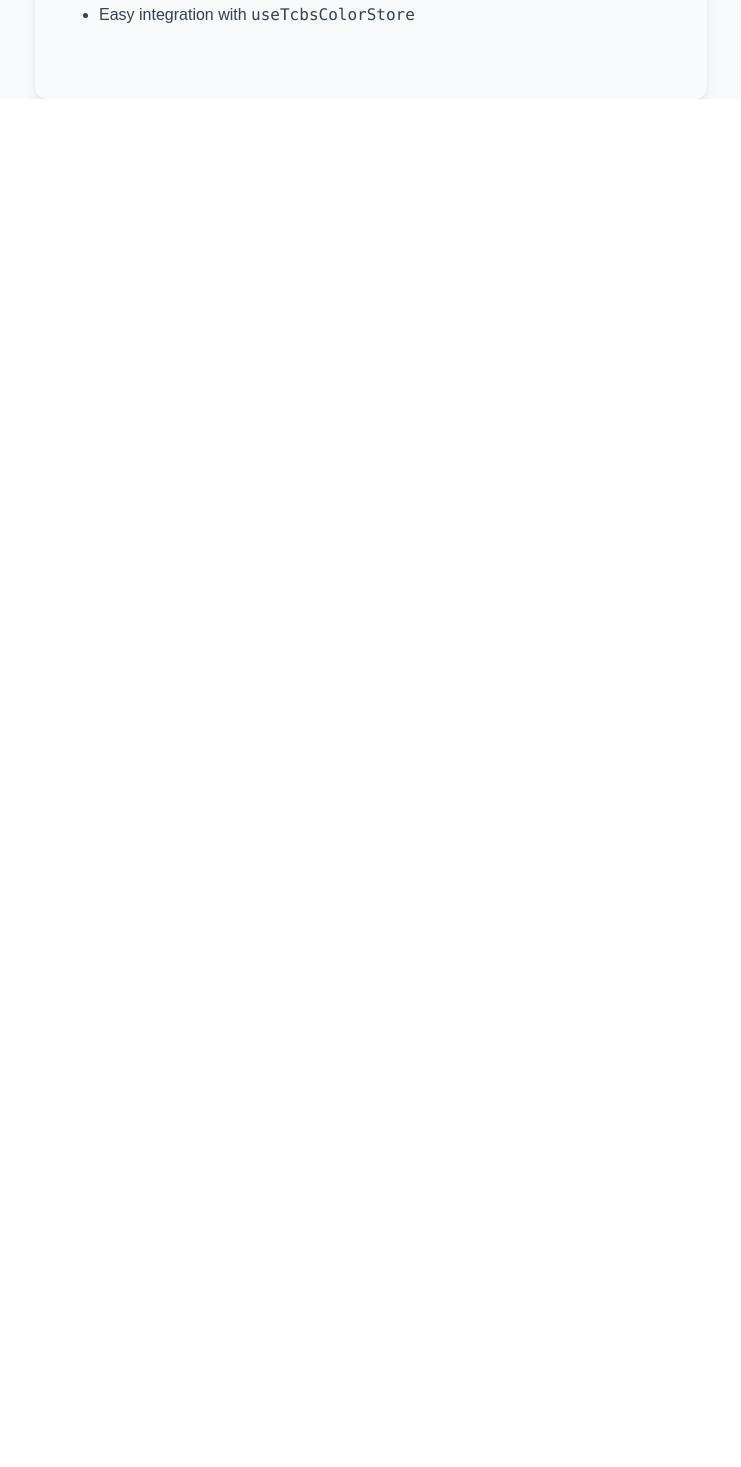
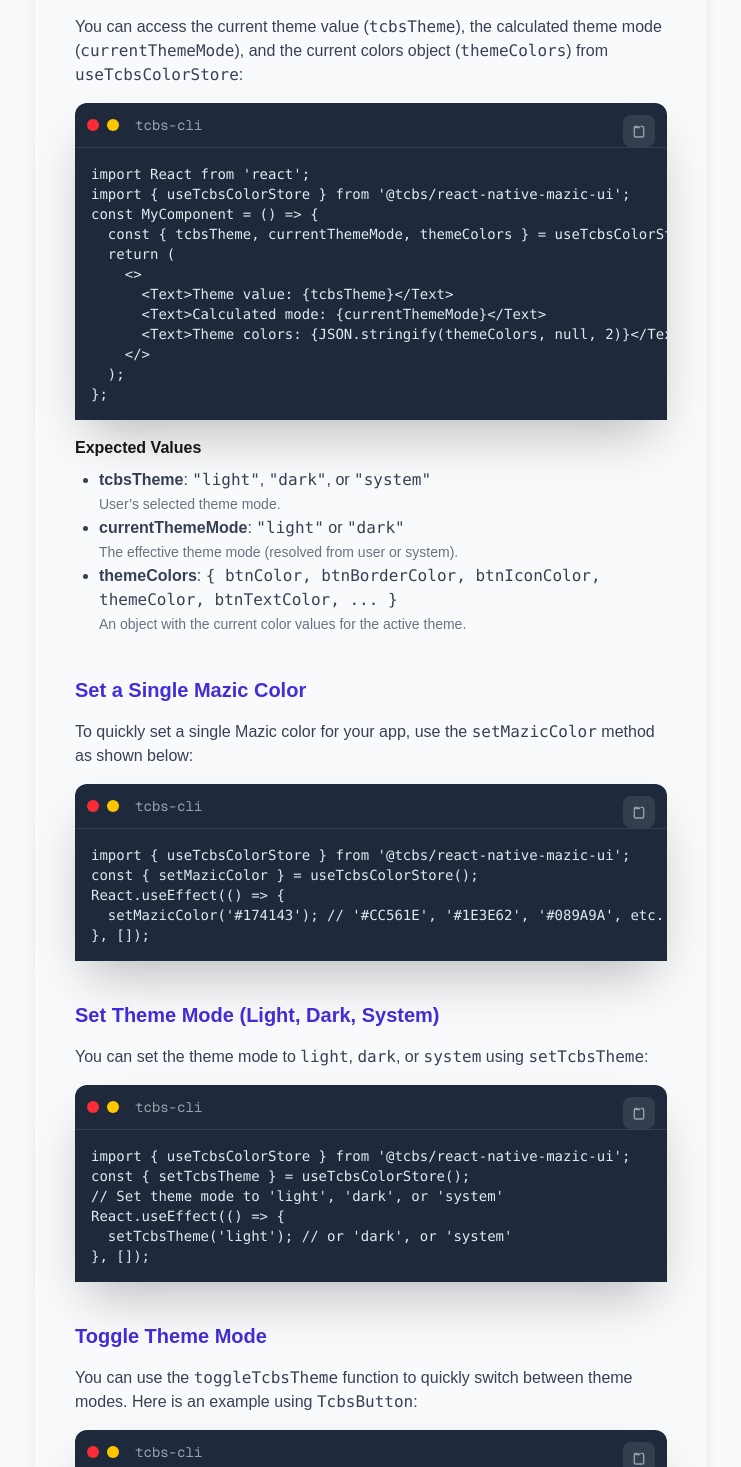
Before and after one commit to TechCraft-By-Subrata/tcbs-frontend, a Next.js app: page /ui-home/theme in a window 1280 px wide. Shown: the part 907-2374 px from the top of the page, without its empty margins (269-1010 px from the left). Before the commit the page ends 1006 px from the top, so only its background shows below. Built offline with nearby package versions, Linux system fonts and the light colour scheme.

Commit message:
theme documentation added

```diff
--- a/src/app/ui-home/theme/page.tsx
+++ b/src/app/ui-home/theme/page.tsx
@@ -27,7 +27,26 @@ React.useEffect(() => {
   });
 }, []);`;
 
-const ThemePage: React.FC = () => (
+const mazicColorSectionDoc = `import { useTcbsColorStore } from '@tcbs/react-native-mazic-ui';
+
+const { setMazicColor } = useTcbsColorStore();
+
+React.useEffect(() => {
+  setMazicColor('#174143'); // '#CC561E', '#1E3E62', '#089A9A', etc.
+}, []);`;
+
+
+const setThemeModeDoc = `import { useTcbsColorStore } from '@tcbs/react-native-mazic-ui';
+
+const { setTcbsTheme } = useTcbsColorStore();
+
+// Set theme mode to 'light', 'dark', or 'system'
+React.useEffect(() => {
+  setTcbsTheme('light'); // or 'dark', or 'system'
+}, []);`;
+
+const ThemePage: React.FC = () => {
+  return (
     <main className="min-h-screen flex items-center justify-center bg-gray-50" style={{ background: colors.background }}>
       <div className="max-w-2xl w-full p-10 rounded-xl shadow-lg bg-white" style={{ background: colors.background }}>
         <Link href="/ui-home" className="text-indigo-600 hover:underline mb-6 inline-block">← Back to UI Home</Link>
@@ -39,6 +58,112 @@ const ThemePage: React.FC = () => (
         </div>
         <p className="text-gray-700 mb-6">You can easily set up your app's theme using <code>useTcbsColorStore</code> from <code>@tcbs/react-native-mazic-ui</code>. Below is a sample implementation for both light and dark modes:</p>
         <CodeBlock command copyText={themeDoc}>{themeDoc}</CodeBlock>
+<section className="mt-10">
+  <h2 className="text-xl font-semibold text-indigo-700 mb-4">Access Theme State and Colors</h2>
+  <p className="text-gray-700 mb-4">
+    You can access the current theme value (<code>tcbsTheme</code>), the calculated theme mode (<code>currentThemeMode</code>), and the current colors object (<code>themeColors</code>) from <code>useTcbsColorStore</code>:
+  </p>
+  <CodeBlock command copyText={`import React from 'react';
+import { useTcbsColorStore } from '@tcbs/react-native-mazic-ui';
+
+const MyComponent = () => {
+  const { tcbsTheme, currentThemeMode, themeColors } = useTcbsColorStore();
+
+  return (
+    <>
+      <Text>Theme value: {tcbsTheme}</Text>
+      <Text>Calculated mode: {currentThemeMode}</Text>
+      <Text>Theme colors: {JSON.stringify(themeColors, null, 2)}</Text>
+    </>
+  );
+};`}>{`import React from 'react';
+import { useTcbsColorStore } from '@tcbs/react-native-mazic-ui';
+
+const MyComponent = () => {
+  const { tcbsTheme, currentThemeMode, themeColors } = useTcbsColorStore();
+
+  return (
+    <>
+      <Text>Theme value: {tcbsTheme}</Text>
+      <Text>Calculated mode: {currentThemeMode}</Text>
+      <Text>Theme colors: {JSON.stringify(themeColors, null, 2)}</Text>
+    </>
+  );
+};`}</CodeBlock>
+<div className="mt-4 mb-6">
+  <h3 className="font-semibold mb-2">Expected Values</h3>
+  <ul className="list-disc pl-6 text-gray-700">
+    <li>
+      <b>tcbsTheme</b>: <code>&quot;light&quot;</code>, <code>&quot;dark&quot;</code>, or <code>&quot;system&quot;</code>
+      <br />
+      <span className="text-sm text-gray-500">User’s selected theme mode.</span>
+    </li>
+    <li>
+      <b>currentThemeMode</b>: <code>&quot;light&quot;</code> or <code>&quot;dark&quot;</code>
+      <br />
+      <span className="text-sm text-gray-500">The effective theme mode (resolved from user or system).</span>
+    </li>
+    <li>
+      <b>themeColors</b>: <code>{`{ btnColor, btnBorderColor, btnIconColor, themeColor, btnTextColor, ... }`}</code>
+      <br />
+      <span className="text-sm text-gray-500">An object with the current color values for the active theme.</span>
+    </li>
+  </ul>
+</div>
+</section>
+        <section className="mt-10">
+          <h2 className="text-xl font-semibold text-indigo-700 mb-4">Set a Single Mazic Color</h2>
+          <p className="text-gray-700 mb-4">To quickly set a single Mazic color for your app, use the <code>setMazicColor</code> method as shown below:</p>
+          <CodeBlock command copyText={mazicColorSectionDoc}>{mazicColorSectionDoc}</CodeBlock>
+        </section>
+
+        <section className="mt-10">
+          <h2 className="text-xl font-semibold text-indigo-700 mb-4">Set Theme Mode (Light, Dark, System)</h2>
+          <p className="text-gray-700 mb-4">You can set the theme mode to <code>light</code>, <code>dark</code>, or <code>system</code> using <code>setTcbsTheme</code>:</p>
+          <CodeBlock command copyText={setThemeModeDoc}>{setThemeModeDoc}</CodeBlock>
+        </section>
+          <section className="mt-10">
+            <h2 className="text-xl font-semibold text-indigo-700 mb-4">Toggle Theme Mode</h2>
+            <p className="text-gray-700 mb-4">You can use the <code>toggleTcbsTheme</code> function to quickly switch between theme modes. Here is an example using <code>TcbsButton</code>:</p>
+            <CodeBlock command copyText={`import React from 'react';
+  import { TcbsButton, useTcbsColorStore } from '@tcbs/react-native-mazic-ui';
+
+  const MyComponent = () => {
+    const { tcbsTheme, toggleTcbsTheme } = useTcbsColorStore();
+
+    return (
+      <TcbsButton
+        title={tcbsTheme}
+        variant="primary"
+        iconName="heart"
+        iconPosition="left"
+        onPress={() => toggleTcbsTheme()}
+      />
+    );
+  };`}>{`import React from 'react';
+  import { TcbsButton, useTcbsColorStore } from '@tcbs/react-native-mazic-ui';
+
+  const MyComponent = () => {
+    const { tcbsTheme, toggleTcbsTheme } = useTcbsColorStore();
+
+    return (
+      <TcbsButton
+        title={tcbsTheme}
+        variant="primary"
+        iconName="heart"
+        iconPosition="left"
+        onPress={() => toggleTcbsTheme()}
+      />
+    );
+  };`}</CodeBlock>
+          </section>
+
+        <section className="mt-10">
+          <h2 className="text-xl font-semibold text-indigo-700 mb-4">Ready-made Theme Modal</h2>
+          <p className="text-gray-700 mb-4">You can use the ready-made <code>ThemeModal</code> component provided by <code>@tcbs/react-native-mazic-ui</code> for a user-friendly theme selection dialog. Here is how to use it:</p>
+           <CodeBlock command copyText={`import React from 'react';\nimport { ThemeModal, TcbsButton } from '@tcbs/react-native-mazic-ui';\n\nconst MyComponent = () => {\n  const [themeModalVisible, setThemeModalVisible] = React.useState(false);\n\n  return (\n    <>\n      <TcbsButton\n        title="No Border"\n        variant="no_border"\n        onPress={() => setThemeModalVisible(true)}\n        iconName="home"\n        iconPosition="left"\n      />\n      <ThemeModal\n        visible={themeModalVisible}\n        onClose={() => setThemeModalVisible(false)}\n      />\n    </>\n  );\n};`}>{`import React from 'react';\nimport { ThemeModal, TcbsButton } from '@tcbs/react-native-mazic-ui';\n\nconst MyComponent = () => {\n  const [themeModalVisible, setThemeModalVisible] = React.useState(false);\n\n  return (\n    <>\n      <TcbsButton\n        title="No Border"\n        variant="no_border"\n        onPress={() => setThemeModalVisible(true)}\n        iconName="home"\n        iconPosition="left"\n      />\n      <ThemeModal\n        visible={themeModalVisible}\n        onClose={() => setThemeModalVisible(false)}\n      />\n    </>\n  );\n};`}</CodeBlock>
+        </section>
+
         <ul className="mt-6 mb-8 list-disc pl-6 text-gray-700">
           <li>Supports light and dark themes</li>
           <li>Customizable button, icon, and text colors</li>
@@ -47,5 +172,6 @@ const ThemePage: React.FC = () => (
       </div>
     </main>
   );
+};
 
 export default ThemePage;
```
Also changed, not shown: public/thememodal.png (added). Lines whose indentation alone changed are shown as unchanged.
